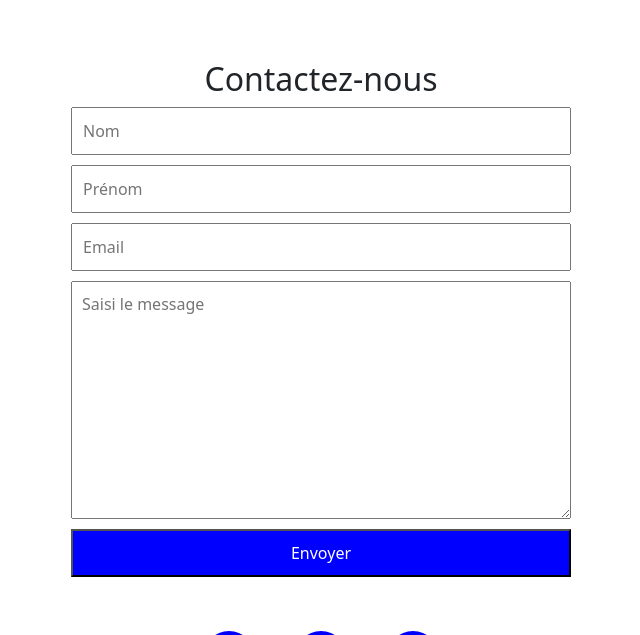
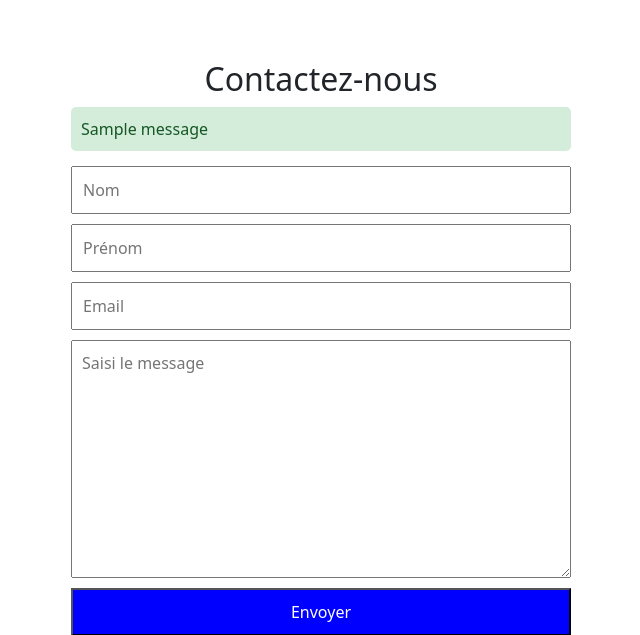
Before and after one commit to Peyroche/mon_projet1, a Flask app: page /contact in a window 1280 px wide. Shown: the part 156-791 px from the top of the page, without its empty margins (319-959 px from the left). Run offline with Flask 3, Linux system fonts and the light colour scheme; tables that the repository leaves empty hold one stand-in row (values such as "Sample post"); one stand-in notice (Sample message) is shown; parts of the project's set-up code (start-up, migrations or seed data) failed here and were passed over.

Commit message:
Modifier contact.html

```diff
--- a/templates/contact.html
+++ b/templates/contact.html
@@ -9,6 +9,14 @@
 <section>
 
 <h2>Contactez-nous</h2>
+
+{% with messages = get_flashed_messages(with_categories=true) %}
+  {% if messages %}
+    {% for category, message in messages %}
+      <div class="flash-message {{ category }}">{{ message }}</div>
+    {% endfor %}
+  {% endif %}
+{% endwith %}
 
 <form action="{{ url_for('contact') }}" method="post" class="contact-form">
   <input type="hidden" name="csrf_token" value="{{ csrf_token() }}">
```
